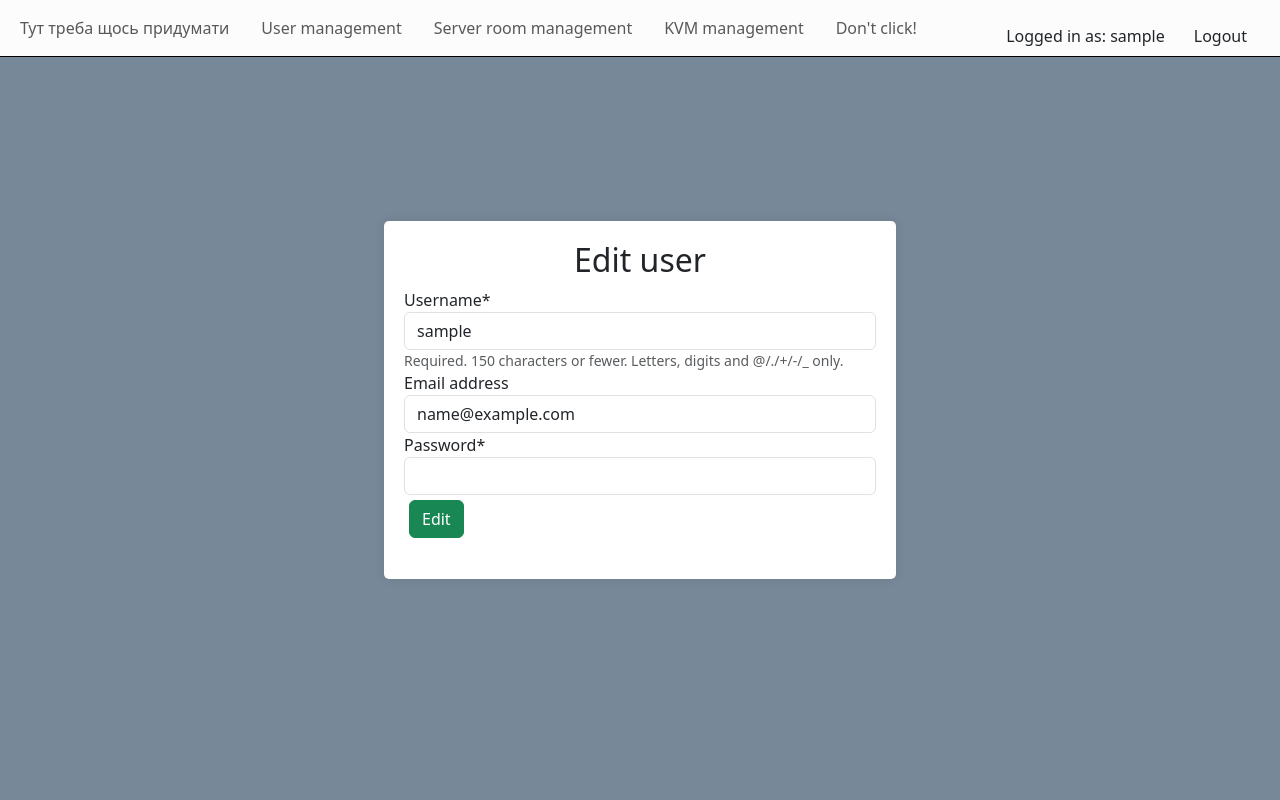
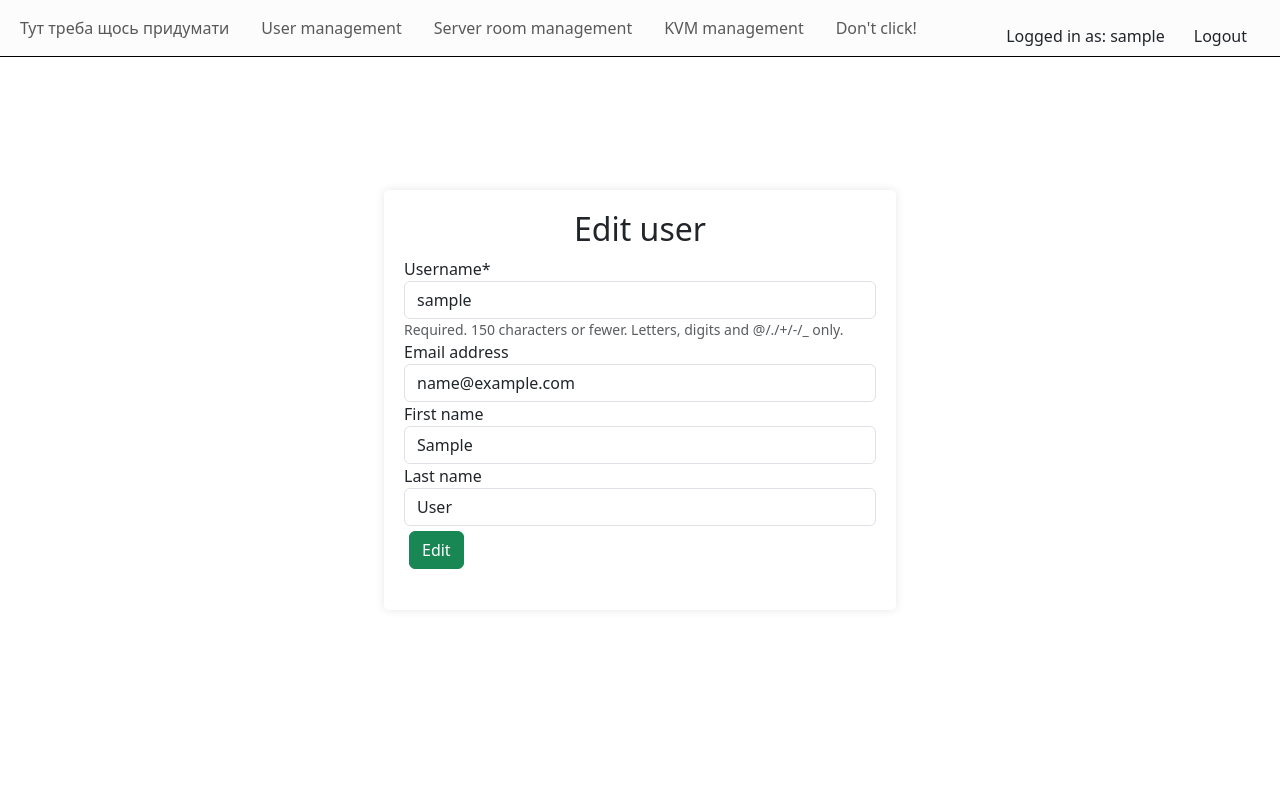
Before and after one commit to Geksus/kvm, a Django app: page /update_user/1/ in a window 1280 px wide. Run offline with Django 4.2, Linux system fonts and the light colour scheme; the visitor is signed in with stand-in values (Sample User, id 1); data comes from the database, SQL or seed files in the repository; some libraries are stand-ins or nearby versions.

Commit message:
Redesign

```diff
--- a/kvmwebapp/models.py
+++ b/kvmwebapp/models.py
@@ -17,7 +17,7 @@ class Radcheck(models.Model):
 
 class Radreply(models.Model):
     username = models.CharField(max_length=40, unique=True, help_text="username")
-    attribute = models.CharField(max_length=40, default='Cleartext-Password')
+    attribute = models.CharField(max_length=40, default='FILTER-ID')
     op = models.CharField(max_length=2, default='=')
     value = models.CharField(max_length=250)
 
--- a/kvmwebapp/static/style.css
+++ b/kvmwebapp/static/style.css
@@ -387,6 +387,18 @@ table {
   color: black;
 }
 
+.change-password-button {
+  margin-left: 0;
+  margin-top: 7px;
+  color: #ffffff;
+  background-color: black;
+}
+
+.change-password-button:hover {
+  color: black;
+  background-color: #B00015;
+}
+
 .user-list-col {
   padding: 1em;
   margin-left: 35px;
--- a/kvmwebapp/urls.py
+++ b/kvmwebapp/urls.py
@@ -20,7 +20,7 @@ from kvmwebapp.views import (
     UpdateServerRoom,
     toggle_rack_port_active,
     SelectKVMPortView,
-    UpdateUser,
+    UpdateUser, UserPasswordUpdateView,
 )
 
 app_name = "kvmwebapp"
@@ -62,4 +62,5 @@ urlpatterns = [
         name="select_kvm_port",
     ),
     path("update_user/<int:pk>/", UpdateUser.as_view(), name="update_user"),
+    path('change_password/<int:user_id>/', UserPasswordUpdateView.as_view(), name='change_password'),
 ]
--- a/kvmwebapp/views.py
+++ b/kvmwebapp/views.py
@@ -1,16 +1,18 @@
 from datetime import datetime
 
+from django.contrib.auth.views import PasswordChangeView
 from django.urls import reverse
 from django.contrib import messages
 from django.contrib.auth.hashers import make_password
 from django.contrib.auth.models import User as DjangoUser
-from django.contrib.auth import get_user_model, authenticate, login, logout
+from django.contrib.auth import get_user_model, authenticate, login, logout, update_session_auth_hash
 from django.contrib.auth.decorators import login_required, user_passes_test
-from django.contrib.auth.forms import AuthenticationForm
+from django.contrib.auth.forms import AuthenticationForm, PasswordChangeForm
 from django.contrib.auth.mixins import LoginRequiredMixin, UserPassesTestMixin
 from django.core.exceptions import PermissionDenied
 from django.http import JsonResponse, HttpResponseRedirect, HttpResponseForbidden
 from django.urls import reverse_lazy
+from django.views import View
 from django.views.generic import (
     TemplateView,
     CreateView,
@@ -556,7 +558,7 @@ def register(request):
 class UpdateUser(UserPassesTestMixin, UpdateView):
     model = DjangoUser
     form = DjangoUserCreationForm
-    fields = ["username", "email", "password"]
+    fields = ["username", "email", "first_name", "last_name"]
     template_name = "update_user.html"
     success_url = reverse_lazy("kvmwebapp:user_list")
 
@@ -566,10 +568,33 @@ class UpdateUser(UserPassesTestMixin, UpdateView):
             and self.request.user.username == self.kwargs["username"]
         )
 
-    def form_valid(self, form):
-        # Hash the password before saving the form
-        form.instance.password = make_password(form.cleaned_data["password"])
-        return super().form_valid(form)
+
+class UserPasswordUpdateView(View, UserPassesTestMixin):
+    template_name = 'password_change.html'
+    form_class = PasswordChangeForm
+
+    def test_func(self):
+        return self.request.user.is_superuser or (
+            self.request.user.is_staff
+            and self.request.user.username == self.kwargs["username"]
+        )
+
+    def get(self, request, user_id):
+        user = get_object_or_404(DjangoUser, id=user_id)
+        form = self.form_class(user=user)
+        return render(request, self.template_name, {'form': form, 'user': user})
+
+    def post(self, request, user_id):
+        user = get_object_or_404(DjangoUser, id=user_id)
+        form = self.form_class(user=user, data=request.POST)
+        if form.is_valid():
+            user = form.save()
+            update_session_auth_hash(request, user)
+            messages.success(request, f'The password for user {user.username} was successfully updated!')
+            return redirect(reverse_lazy('kvmwebapp:user_list'))
+        else:
+            messages.error(request, 'Please correct the errors below.')
+        return render(request, self.template_name, {'form': form, 'user': user})
 
 
 def logout_view(request):
--- a/templates/kvm_list.html
+++ b/templates/kvm_list.html
@@ -29,6 +29,7 @@
   <img src={% static "logo.svg" %} alt="Footer">
 </div>
 
+
 <script>
     function confirmDeletion(url) {
         if (confirm("Are you sure you want to delete this KVM?")) {
--- a/templates/update_user.html
+++ b/templates/update_user.html
@@ -1,20 +1,21 @@
 {% load crispy_forms_filters %}
 {% load static %}
 <link rel="stylesheet" type="text/css" href="{% static "style.css" %}">
-<link href="https://cdn.jsdelivr.net/npm/bootstrap@5.3.0-alpha1/dist/css/bootstrap.min.css" rel="stylesheet">
-<script src="https://code.jquery.com/jquery-3.6.0.min.js"></script>
-<script src="https://cdn.jsdelivr.net/npm/@popperjs/core@2.11.6/dist/umd/popper.min.js"></script>
-<script src="https://cdn.jsdelivr.net/npm/bootstrap@5.3.0-alpha1/dist/js/bootstrap.min.js"></script>
+{#<link href="https://cdn.jsdelivr.net/npm/bootstrap@5.3.0-alpha1/dist/css/bootstrap.min.css" rel="stylesheet">#}
+{#<script src="https://code.jquery.com/jquery-3.6.0.min.js"></script>#}
+{#<script src="https://cdn.jsdelivr.net/npm/@popperjs/core@2.11.6/dist/umd/popper.min.js"></script>#}
+{#<script src="https://cdn.jsdelivr.net/npm/bootstrap@5.3.0-alpha1/dist/js/bootstrap.min.js"></script>#}
 
 <head>
     <link rel="icon" href="{% static "network.gif" %}"/>
-    <title>{% block title %}KVM Access{% endblock %}</title>
+    <title>{% block title %}Edit user{% endblock %}</title>
 </head>
 
 {% block navbar %}
     {% include "navbar.html" %}
 {% endblock %}
-<body style="background-color: lightslategrey">
+
+<body>
     <div class="form-container">
       <div class="login-form">
         <h2>Edit user</h2>
--- a/templates/user_list.html
+++ b/templates/user_list.html
@@ -5,8 +5,8 @@
     <link rel="stylesheet" type="text/css" href="{% static "style.css" %}">
 
 <head>
-<link rel="icon" href="{% static "network.gif" %}" type="image/gif" />
-<title>{% block title %}User list{% endblock %}</title>
+    <link rel="icon" href="{% static "network.gif" %}"/>
+    <title>{% block title %}User list{% endblock %}</title>
 </head>
 
 <body>
@@ -61,6 +61,7 @@
       </div>
       <div class="modal-footer">
         <button type="button" class="btn edit-something-button" onclick="location.href='/update_user/' + userIdToDelete">Edit User</button>
+        <button type="button" class="btn change-password-button" onclick="location.href='/change_password/' + userIdToDelete">Change password</button>
         <button type="button" class="btn delete-something-button" onclick="deleteUser(userIdToDelete); $('#userInfoModal').modal('hide')">Delete User</button>
 {#        <button type="button" class="btn btn-secondary" data-bs-dismiss="modal">Close</button>#}
       </div>
```
Also changed, not shown: templates/password_change.html (added, +35 -0 lines).
